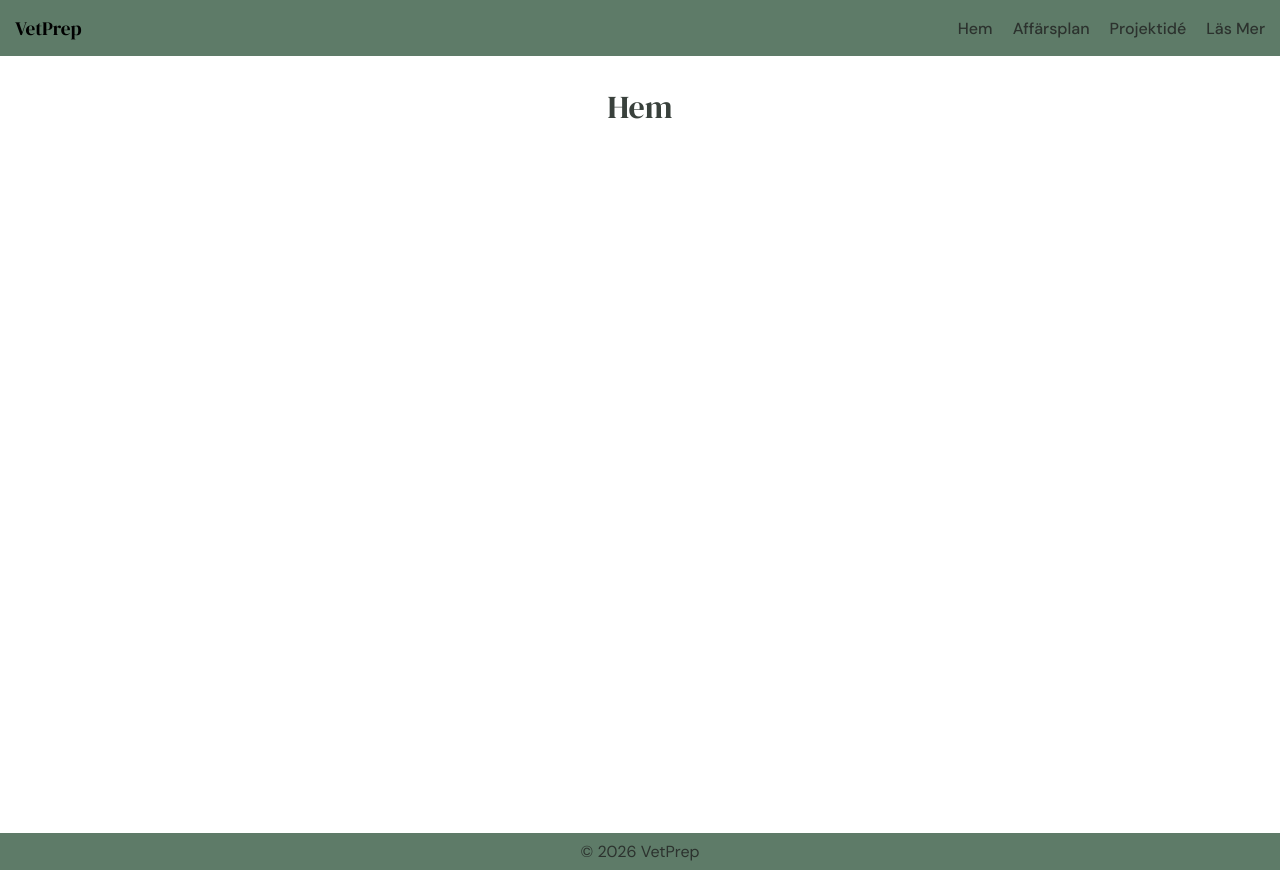
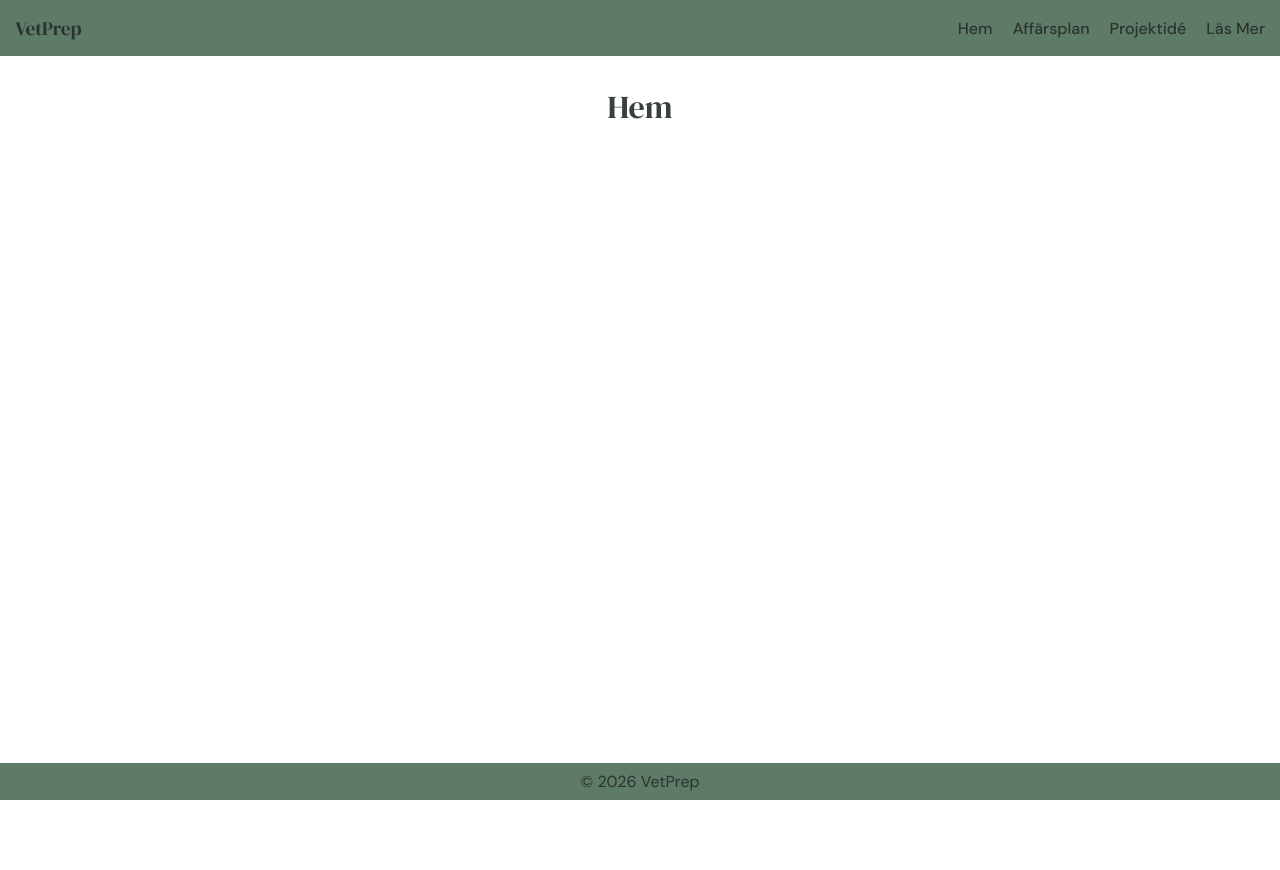
Before and after one commit to sabijnas/VetPrep, a React (Vite) app in the folder frontend/: page / in a window 1280 px wide. After the commit the page ends 800 px from the top, so only its background shows below. Built offline with nearby package versions, Linux system fonts and the light colour scheme.

Commit message:
fixed footer

```diff
--- a/frontend/src/App.css
+++ b/frontend/src/App.css
@@ -2,11 +2,11 @@
     display: flex;
     flex-direction: column;
     min-height: 100vh;
-    padding-top: 70px;
 }
 
 .content {
     flex: 1;
+    padding-top: 70px;
 }
 
 footer {
--- a/frontend/src/css/NavBar.css
+++ b/frontend/src/css/NavBar.css
@@ -28,6 +28,7 @@
 
 .nav-logo {
     font-family: "DM Serif Display", serif;
+    color: #2c322e;
     font-size: 1.2rem;
     letter-spacing: 5%;
 }
--- a/frontend/src/css/NavViews.css
+++ b/frontend/src/css/NavViews.css
@@ -7,13 +7,13 @@
     max-width: 700px;
 }
 
-.readMoreHeader{
+.readMoreHeader {
     font-family: "DM Sans", sans-serif;
     margin-bottom: 10px;
     color: #39413c;
 }
 
-.readMoreP {
+.readMoreP, .card-buisnessPlan {
     color: #39413c;
     font-family: "DM Sans", sans-serif;
 }
```
